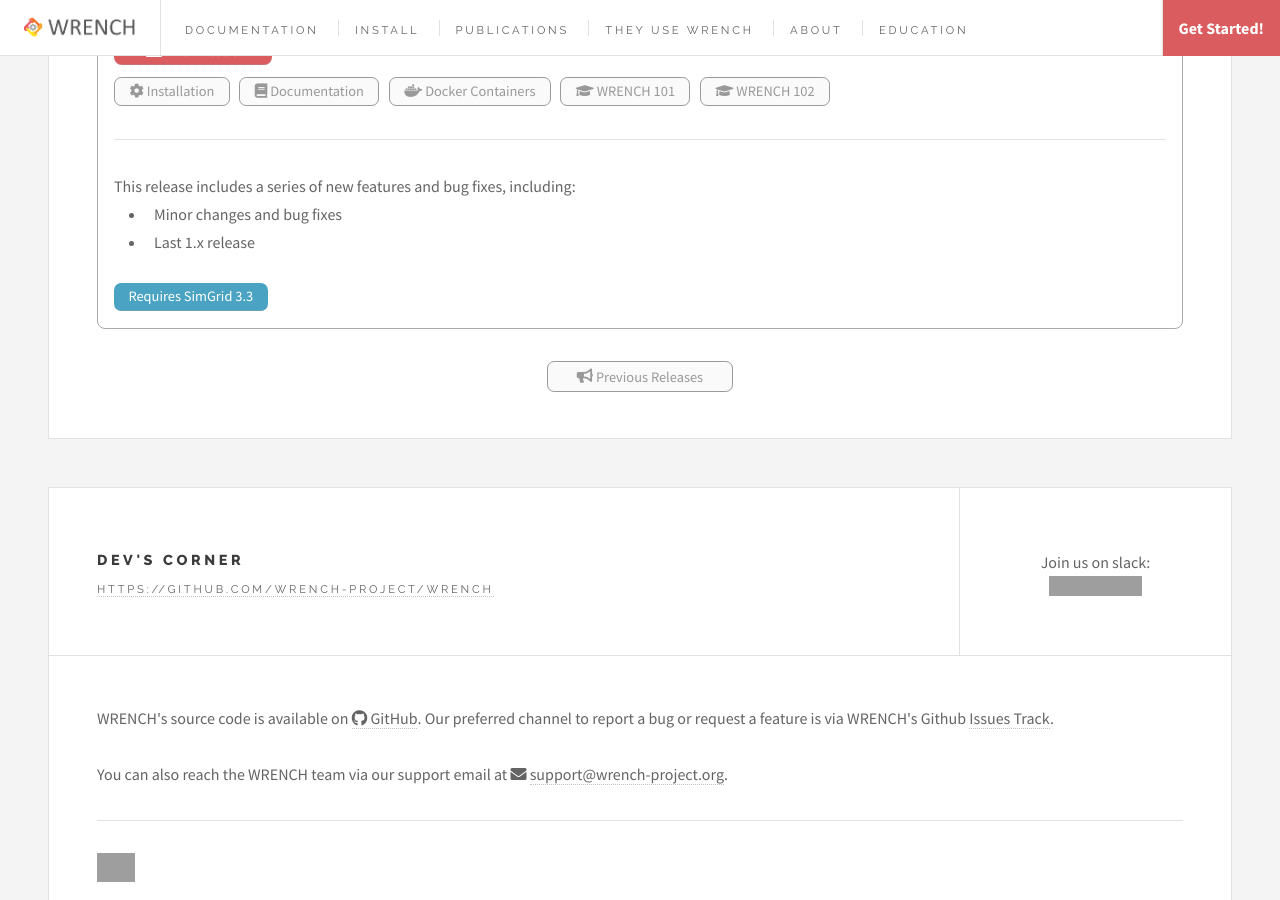
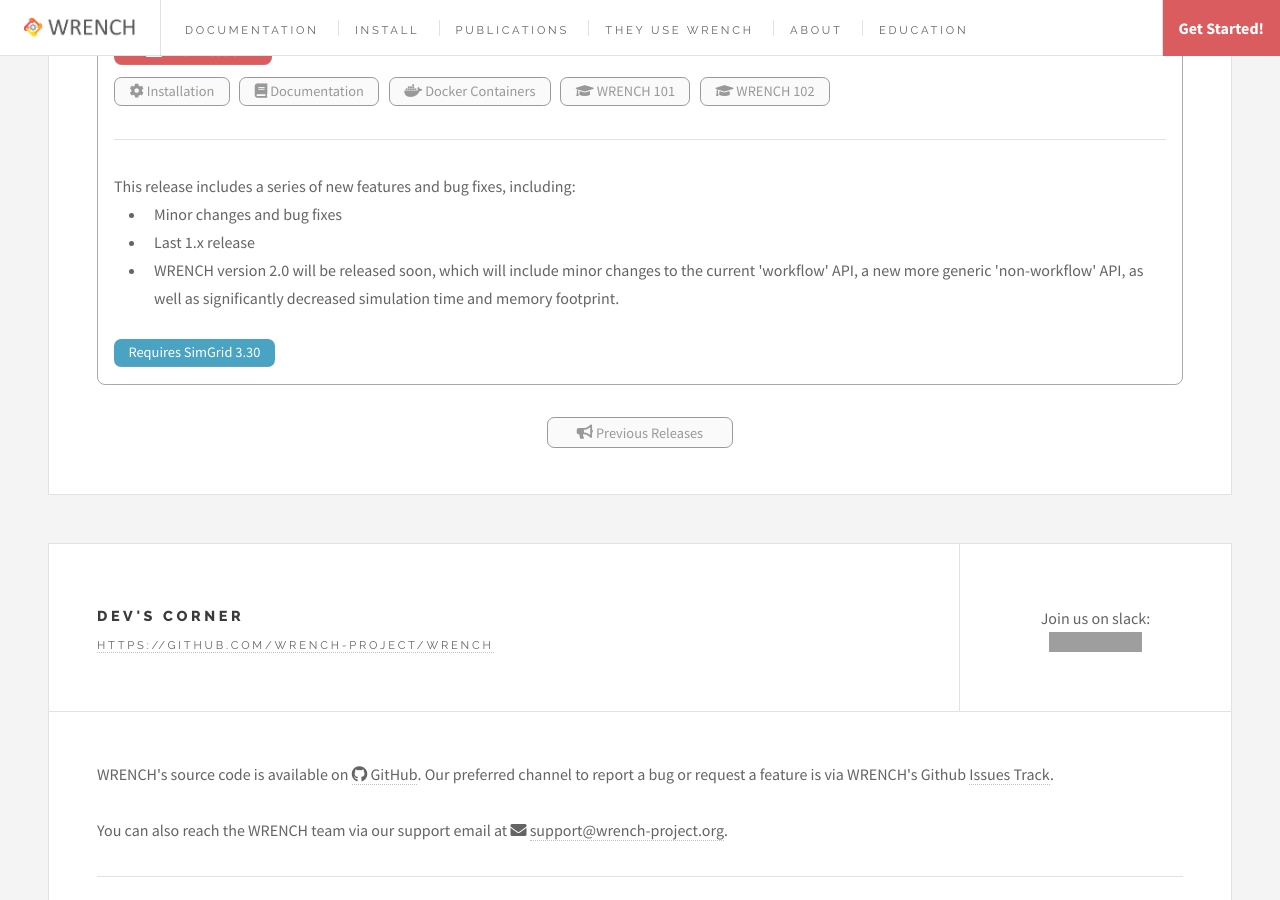
Before and after one commit to wrench-project/wrench-project.github.io, a Jekyll site: the page built from downloads.html, in a window 1280 px wide and 900 px high, scrolled down 926 px. Built offline with Jekyll 4.4.1, drawn with Linux system fonts in a browser that asks for light colours; comment, search, counter and statistics services are not loaded; grey boxes are pictures that could not be loaded.

Commit message:
Update releases.yml

```diff
--- a/_data/releases.yml
+++ b/_data/releases.yml
@@ -1,9 +1,10 @@
 - version: "1.11"
   date: February 24, 2021
-  simgrid_version: 3.30
+  simgrid_version: "3.30"
   description:
     - Minor changes and bug fixes
     - Last 1.x release
+    - "WRENCH version 2.0 will be released soon, which will include minor changes to the current 'workflow' API, a new more generic 'non-workflow' API, as well as significantly decreased simulation time and memory footprint."
 
 - version: "1.10"
   date: October 16, 2021
```
